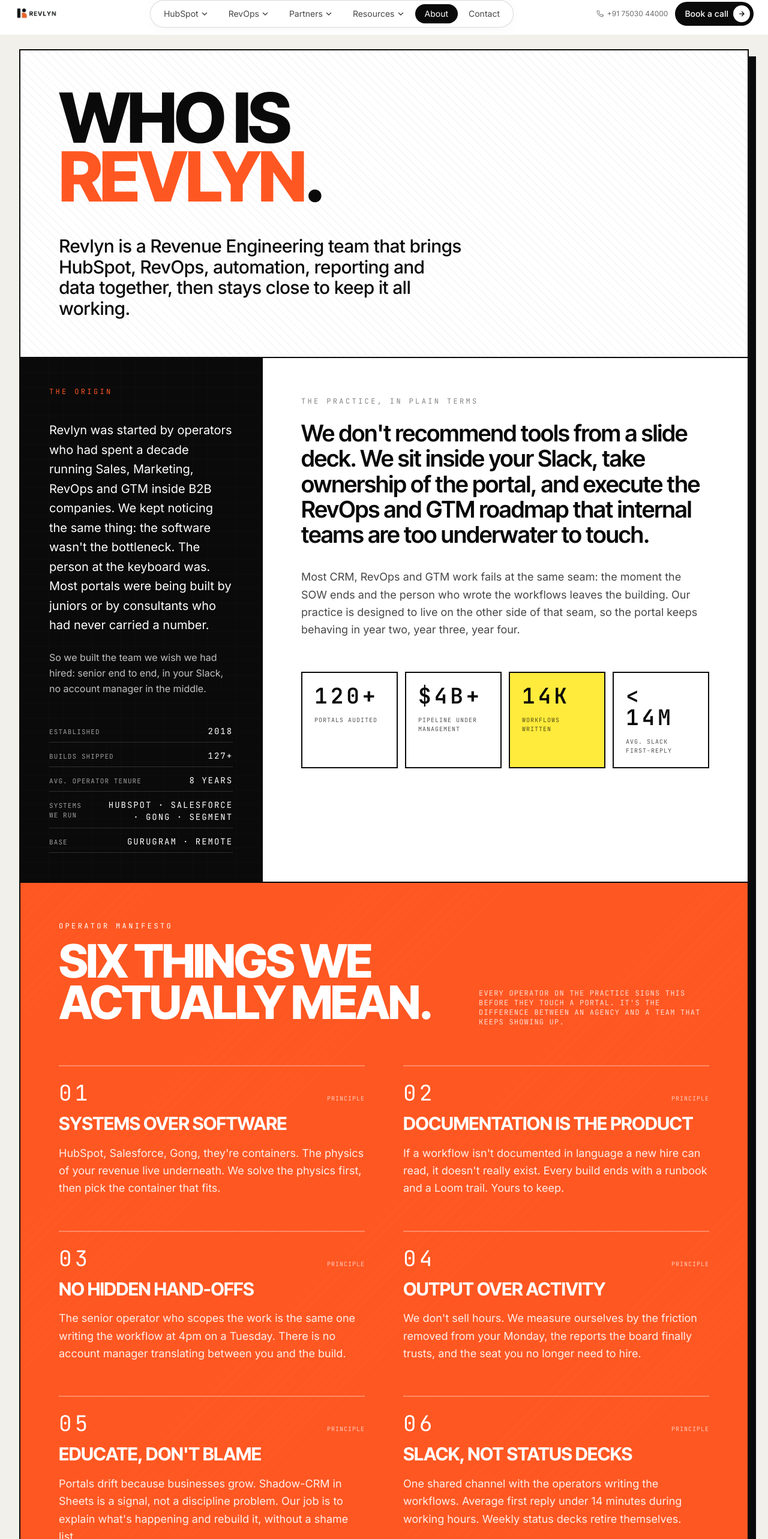
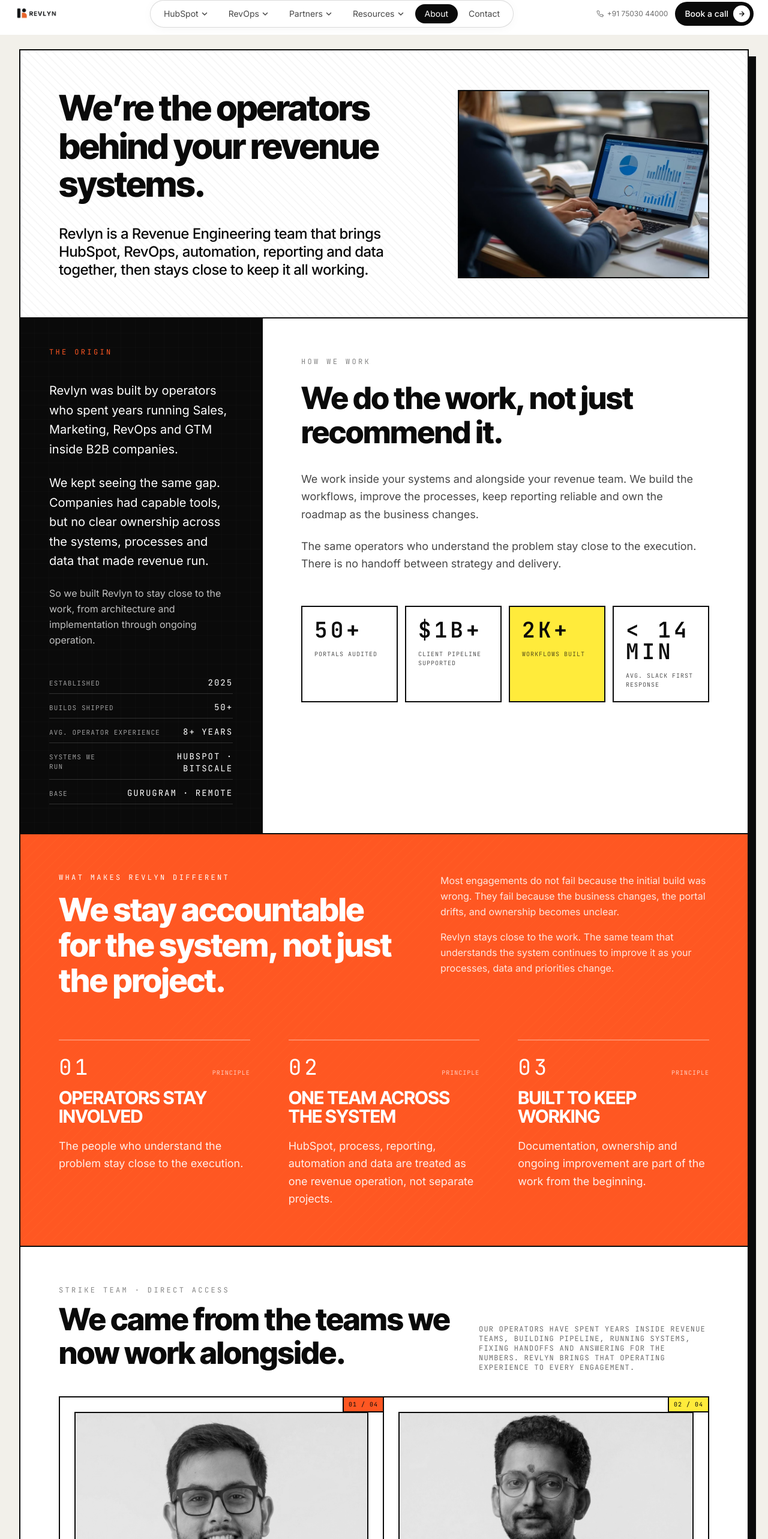
Before and after one commit to revlyn345/revlyn_website, a Next.js app: page /about in a window 1280 px wide. Shown: the part 11-2577 px from the top of the page at 60% size. Built offline with nearby package versions, Linux system fonts and the light colour scheme.

Commit message:
Update About page content and hero image, Contact page fixes

```diff
--- a/components/generated/AboutPageClient.tsx
+++ b/components/generated/AboutPageClient.tsx
@@ -4,7 +4,7 @@
 import Image from "next/image";
 import { BookCallButton } from "@/components/BookCallButton";
 import { Footer } from "@/components/Footer";
-// TODO: source "revlyn-wordmark.png" is a Lovable-hosted logo asset — not migrated.
+// TODO: source "revlyn-wordmark.png" is a Lovable-hosted logo asset, not migrated.
 const revlynWordmark = "/logos/revlyn-wordmark.png";
 
 
@@ -29,22 +29,35 @@
 /* ─────────────────  DOSSIER HERO (Editorial signature)  ───────────────── */
 function Dossier() {
   return (
-    <header className="border-b-2 border-ink p-8 md:p-16 flex flex-col md:flex-row gap-12 items-end relative">
+    <header className="border-b-2 border-ink p-8 md:p-16 relative overflow-hidden">
       <div className="absolute inset-0 stripes opacity-[0.03] pointer-events-none" />
-      <div className="flex-1 relative">
+      <div className="relative grid md:grid-cols-12 gap-10 md:gap-14 items-center">
+        <div className="md:col-span-7">
+          <h1 className="display text-[clamp(2.1rem,4.6vw,3.8rem)] font-extrabold tracking-[-0.03em] leading-[1.08] mb-8">
+            <span className="whitespace-nowrap">We&rsquo;re the operators</span>
+            <br />
+            <span className="whitespace-nowrap">behind your revenue</span>
+            <br />
+            systems.
+          </h1>
+          <p className="text-xl md:text-2xl font-medium max-w-2xl leading-[1.25] tracking-tight">
+            Revlyn is a Revenue Engineering team that brings HubSpot, RevOps, automation, reporting and data together, then stays close to keep it all working.
+          </p>
+        </div>
 
-        <h1 className="display text-[clamp(3rem,9vw,8rem)] font-extrabold tracking-[-0.045em] leading-[0.85] uppercase mb-10">
-          Who is
-          <br />
-          <span className="text-fire">Revlyn<span className="text-ink">.</span></span>
-        </h1>
-        <p className="text-2xl md:text-3xl font-medium max-w-2xl leading-[1.15] tracking-tight">
-          Revlyn is a Revenue Engineering team that brings HubSpot, RevOps, automation, reporting and data together, then stays close to keep it all working.
-        </p>
-
+        <div className="md:col-span-5">
+          <div className="relative w-full aspect-[4/3] border-2 border-ink overflow-hidden">
+            <Image
+              src="/about-hero.avif"
+              alt="A Revlyn operator working inside a client's reporting dashboard"
+              fill
+              priority
+              sizes="(min-width: 768px) 40vw, 100vw"
+              className="object-cover"
+            />
+          </div>
+        </div>
       </div>
-
-
     </header>
   );
 }
@@ -64,21 +77,22 @@
         />
         <h2 className="relative mono text-xs uppercase tracking-[0.28em] mb-10 text-fire">The origin</h2>
         <p className="relative text-xl leading-relaxed">
-          Revlyn was started by operators who had spent a decade running Sales, Marketing, RevOps and GTM inside
-          B2B companies. We kept noticing the same thing: the software wasn't the bottleneck. The person at the
-          keyboard was. Most portals were being built by juniors or by consultants who had never carried a number.
+          Revlyn was built by operators who spent years running Sales, Marketing, RevOps and GTM inside B2B companies.
+        </p>
+        <p className="relative mt-6 text-xl leading-relaxed">
+          We kept seeing the same gap. Companies had capable tools, but no clear ownership across the systems, processes and data that made revenue run.
         </p>
         <p className="relative mt-6 text-base text-paper/75 leading-relaxed">
-          So we built the team we wish we had hired: senior end to end, in your Slack, no account manager in the middle.
+          So we built Revlyn to stay close to the work, from architecture and implementation through ongoing operation.
         </p>
 
         <dl className="relative mt-12 space-y-3">
           {[
-            ["Established", "2018"],
-            ["Builds shipped", "127+"],
-            ["Avg. operator tenure", "8 years"],
-            ["Systems we run", "HubSpot · Salesforce · Gong · Segment"],
-            ["Base", "Gurugram · remote"],
+            ["Established", "2025"],
+            ["Builds shipped", "50+"],
+            ["Avg. operator experience", "8+ years"],
+            ["Systems we run", "HubSpot · Bitscale"],
+            ["Base", "Gurugram · Remote"],
           ].map(([k, v]) => (
             <div
               key={k}
@@ -93,24 +107,29 @@
 
       <div className="md:col-span-8 p-8 md:p-16 relative">
         <div className="max-w-3xl">
-          <p className="mono text-xs uppercase tracking-[0.28em] mb-6 text-ink/50">The practice, in plain terms</p>
-          <p className="display text-[clamp(1.75rem,3vw,2.75rem)] font-semibold leading-[1.1] tracking-[-0.02em]">
-            We don't recommend tools from a slide deck. We sit inside your Slack, take ownership of the portal,
-            and execute the RevOps and GTM roadmap that internal teams are too underwater to touch.
+          <p className="mono text-xs uppercase tracking-[0.28em] mb-6 text-ink/50">How we work</p>
+          <h2
+            className="display text-[clamp(1.8rem,4vw,3.2rem)] font-extrabold tracking-[-0.02em] leading-[1.1]"
+            style={{ fontFamily: "'Inter Tight', Inter, sans-serif" }}
+          >
+            We do the work, not just recommend it.
+          </h2>
+          <p className="mt-8 text-lg text-ink/75 leading-relaxed">
+            We work inside your systems and alongside your revenue team. We build the workflows, improve the
+            processes, keep reporting reliable and own the roadmap as the business changes.
           </p>
-          <p className="mt-8 text-lg text-ink/75 leading-relaxed">
-            Most CRM, RevOps and GTM work fails at the same seam: the moment the SOW ends and the person who
-            wrote the workflows leaves the building. Our practice is designed to live on the other side of that
-            seam, so the portal keeps behaving in year two, year three, year four.
+          <p className="mt-6 text-lg text-ink/75 leading-relaxed">
+            The same operators who understand the problem stay close to the execution. There is no handoff
+            between strategy and delivery.
           </p>
         </div>
 
         <div className="mt-14 grid grid-cols-1 sm:grid-cols-2 md:grid-cols-4 gap-3">
           {[
-            { n: "120+", l: "Portals audited", bg: "bg-paper" },
-            { n: "$4B+", l: "Pipeline under management", bg: "bg-paper" },
-            { n: "14k", l: "Workflows written", bg: "bg-volt" },
-            { n: "< 14m", l: "Avg. Slack first-reply", bg: "bg-paper" },
+            { n: "50+", l: "Portals audited", bg: "bg-paper" },
+            { n: "$1B+", l: "Client pipeline supported", bg: "bg-paper" },
+            { n: "2K+", l: "Workflows built", bg: "bg-volt" },
+            { n: "< 14 min", l: "Avg. Slack first response", bg: "bg-paper" },
           ].map((s) => (
             <div key={s.l} className={`border-2 border-ink p-5 ${s.bg}`}>
               <div className="mono display text-3xl md:text-4xl leading-none">{s.n}</div>
@@ -128,33 +147,18 @@
   const principles = [
     {
       n: "01",
-      t: "Systems over software",
-      p: "HubSpot, Salesforce, Gong, they're containers. The physics of your revenue live underneath. We solve the physics first, then pick the container that fits.",
+      t: "Operators stay involved",
+      p: "The people who understand the problem stay close to the execution.",
     },
     {
       n: "02",
-      t: "Documentation is the product",
-      p: "If a workflow isn't documented in language a new hire can read, it doesn't really exist. Every build ends with a runbook and a Loom trail. Yours to keep.",
+      t: "One team across the system",
+      p: "HubSpot, process, reporting, automation and data are treated as one revenue operation, not separate projects.",
     },
     {
       n: "03",
-      t: "No hidden hand-offs",
-      p: "The senior operator who scopes the work is the same one writing the workflow at 4pm on a Tuesday. There is no account manager translating between you and the build.",
-    },
-    {
-      n: "04",
-      t: "Output over activity",
-      p: "We don't sell hours. We measure ourselves by the friction removed from your Monday, the reports the board finally trusts, and the seat you no longer need to hire.",
-    },
-    {
-      n: "05",
-      t: "Educate, don't blame",
-      p: "Portals drift because businesses grow. Shadow-CRM in Sheets is a signal, not a discipline problem. Our job is to explain what's happening and rebuild it, without a shame list.",
-    },
-    {
-      n: "06",
-      t: "Slack, not status decks",
-      p: "One shared channel with the operators writing the workflows. Average first reply under 14 minutes during working hours. Weekly status decks retire themselves.",
+      t: "Built to keep working",
+      p: "Documentation, ownership and ongoing improvement are part of the work from the beginning.",
     },
   ];
   return (
@@ -166,22 +170,26 @@
             "repeating-linear-gradient(135deg, rgba(255,255,255,0.6) 0 1px, transparent 1px 12px)",
         }}
       />
-      <div className="relative flex flex-col md:flex-row md:items-end md:justify-between gap-6 mb-16">
-        <div>
-          <p className="mono text-xs uppercase tracking-[0.28em] mb-4">Operator manifesto</p>
-          <h2 className="display text-[clamp(2.25rem,6vw,5rem)] font-extrabold uppercase leading-[0.9] tracking-[-0.04em]">
-            Six things we
-            <br />
-            actually mean.
+      <div className="relative flex flex-col md:flex-row md:items-start md:justify-between gap-10 mb-16">
+        <div className="md:max-w-xl">
+          <p className="mono text-xs uppercase tracking-[0.28em] mb-4">What makes Revlyn different</p>
+          <h2 className="display text-[clamp(1.9rem,4.2vw,3.4rem)] font-extrabold leading-[1.1] tracking-[-0.02em]">
+            We stay accountable for the system, not just the project.
           </h2>
         </div>
-        <p className="max-w-sm mono text-xs uppercase tracking-widest text-paper/80">
-          Every operator on the practice signs this before they touch a portal. It's the difference between an
-          agency and a team that keeps showing up.
-        </p>
+        <div className="max-w-md text-base text-paper/85 leading-relaxed space-y-4">
+          <p>
+            Most engagements do not fail because the initial build was wrong. They fail because the business
+            changes, the portal drifts, and ownership becomes unclear.
+          </p>
+          <p>
+            Revlyn stays close to the work. The same team that understands the system continues to improve it
+            as your processes, data and priorities change.
+          </p>
+        </div>
       </div>
 
-      <div className="relative grid md:grid-cols-2 gap-x-16 gap-y-14">
+      <div className="relative grid md:grid-cols-3 gap-x-16 gap-y-14">
         {principles.map((p) => (
           <div key={p.n} className="border-t-2 border-paper/30 pt-6">
             <div className="flex items-baseline justify-between mb-4">
@@ -252,17 +260,15 @@
             Strike team · direct access
           </p>
           <h2
-            className="display text-[clamp(2rem,5vw,4rem)] font-extrabold uppercase tracking-[-0.04em] leading-[0.95]"
+            className="display text-[clamp(1.8rem,4vw,3.2rem)] font-extrabold tracking-[-0.02em] leading-[1.1]"
             style={{ fontFamily: "'Inter Tight', Inter, sans-serif" }}
           >
-            Senior operators.
-            <br />
-            <span className="text-ink/40">No juniors, no account managers.</span>
+            We came from the teams we now work alongside.
           </h2>
         </div>
-        <div className="max-w-xs mono text-xs uppercase tracking-widest text-ink/60">
-          Average tenure per operator sits at 9.8 years of CRM, RevOps, GTM or AI leadership. Every one of them is
-          in your Slack.
+        <div className="max-w-sm mono text-xs uppercase tracking-widest text-ink/60">
+          Our operators have spent years inside revenue teams, building pipeline, running systems, fixing
+          handoffs and answering for the numbers. Revlyn brings that operating experience to every engagement.
         </div>
       </div>
 
@@ -517,31 +523,23 @@
       <div className="relative flex flex-col items-center text-center">
         <p className="mono text-xs uppercase tracking-[0.28em] mb-8 text-volt">Ready when you are</p>
         <h2
-          className="display text-[clamp(2.5rem,7vw,6rem)] font-extrabold uppercase leading-[0.9] tracking-[-0.04em] mb-12 max-w-4xl"
+          className="display text-[clamp(2.25rem,6vw,5.25rem)] font-extrabold uppercase leading-[0.95] tracking-[-0.03em] mb-12 max-w-4xl"
           style={{ fontFamily: "'Inter Tight', Inter, sans-serif" }}
         >
-          Put a senior operator
+          Put Revenue Engineering
           <br />
-          <span className="text-fire">in your portal<span className="text-paper">.</span></span>
+          <span className="text-fire">to work<span className="text-paper">.</span></span>
         </h2>
         <p className="max-w-xl text-lg text-paper/70 leading-relaxed mb-10">
-          A 30-minute call, no deck. We look at your HubSpot together and tell you whether we're the right team,
-          which layer to touch first, and what a realistic six-week and six-month picture looks like.
+          Bring us the portal, the process, or the problem. We&rsquo;ll help you work out what needs fixing,
+          what needs building, and what should stay exactly as it is.
         </p>
-        <div className="flex flex-wrap items-center justify-center gap-4">
+        <div className="flex justify-center">
           <BookCallButton className="inline-flex items-center gap-2 bg-fire text-paper border-2 border-paper px-8 py-4 mono text-sm uppercase tracking-widest shadow-[8px_8px_0_0_var(--color-volt)] hover:translate-x-[3px] hover:translate-y-[3px] hover:shadow-[3px_3px_0_0_var(--color-volt)] transition-all">
             Book a 30-min call <span>→</span>
           </BookCallButton>
-          <Link
-            href="/hubspot-as-a-service"
-            className="inline-flex items-center gap-2 border-2 border-paper/40 px-8 py-4 mono text-sm uppercase tracking-widest hover:bg-paper hover:text-ink transition-colors"
-          >
-            Read the flagship offer
-          </Link>
         </div>
-        <p className="mt-10 mono text-[10px] uppercase tracking-widest text-paper/40">
-          File revised · {new Date().toLocaleDateString("en-GB", { day: "2-digit", month: "short", year: "numeric" })} · Signed, the operators
-        </p>
+
       </div>
     </section>
   );
--- a/components/generated/ContactPageClient.tsx
+++ b/components/generated/ContactPageClient.tsx
@@ -169,9 +169,9 @@
         }
       `}</style>
       <div className="max-w-[1400px] mx-auto px-6 py-16 md:py-24 relative">
-        <div className="grid lg:grid-cols-12 gap-12 lg:gap-16" data-pin>
-          {/* Left sidebar: dossier ledger */}
-          <aside className="lg:col-span-5" data-pin-inner>
+        <div className="grid lg:grid-cols-12 gap-12 lg:gap-16 items-start">
+  {/* Left sidebar: dossier ledger */}
+  <aside className="lg:col-span-5 lg:sticky lg:top-24 self-start">
             <div className="space-y-6">
               {/* Ledger card */}
               <div className="brutal-border bg-ink text-paper p-6 md:p-8 relative overflow-hidden">
@@ -255,7 +255,7 @@
           </aside>
 
           {/* Right: form column */}
-          <div className="lg:col-span-7 lg:sticky lg:top-24 lg:self-start">
+          <div className="lg:col-span-7">
             <div className="brutal-border bg-paper shadow-[12px_12px_0_0_var(--color-ink)]">
               {/* Form header strip */}
               <div className="border-b-2 border-ink bg-bone px-6 md:px-10 py-4 flex flex-col sm:flex-row sm:items-center sm:justify-between gap-1">
```
Also changed, not shown: public/Hero Image_About Us.avif (deleted), public/about-hero.avif (added).
